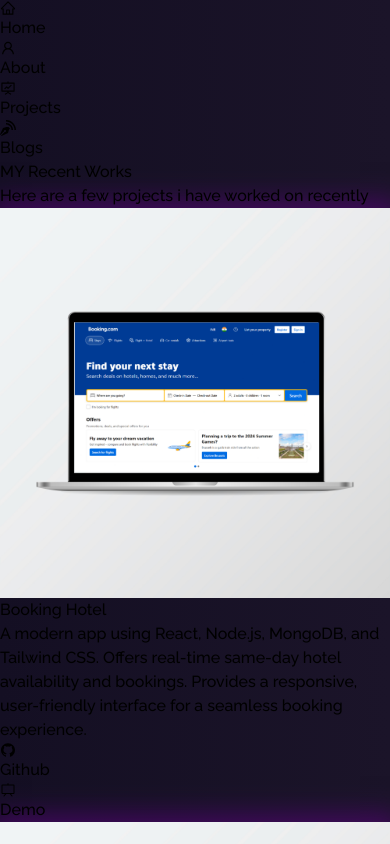
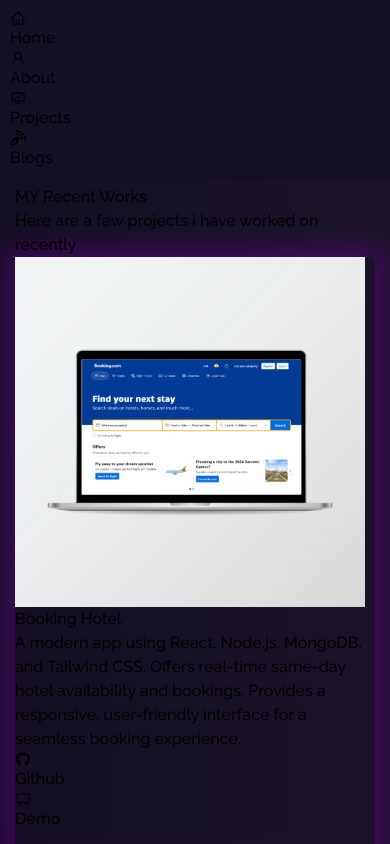
Before and after one commit to rk301999/Portfolio, a React (Vite) app: page /project in a window 390 px wide. Shown: the top 844 px of the page. Built offline with nearby package versions, Linux system fonts and the light colour scheme.

Commit message:
Made it responsive

```diff
--- a/src/components/navbar/Navbar.jsx
+++ b/src/components/navbar/Navbar.jsx
@@ -1,4 +1,4 @@
-import React from 'react'
+import React, { useState } from 'react'
 import { ImBlog } from "react-icons/im";
 import {
   AiOutlineHome,
@@ -9,15 +9,21 @@
 import { CgFileDocument } from "react-icons/cg";
 import { HiOutlineAdjustmentsHorizontal } from "react-icons/hi2";
 import { Link } from 'react-router-dom';
+import "./navbar.css";
 
 const Navbar = () => {
-
+  const [toggle,setToggle]=useState(false);
+  function toggleMenu(){
+    console.log("Ritesh");
+    let items = document.querySelector(".items")
+    let itemsList = document.querySelector(".itemsList")
+  }
   return (
     <div className="navbar flex justify-center h-[80px] ">
-      <div className="navbarcontainer w-full max-w-[1024px] flex items-center justify-center ">
-        {/* <div onclick={()=>setShowNav(!showNav)}><HiOutlineAdjustmentsHorizontal/></div> */}
-        <div className="items">
-            <ul className='flex  text-white gap-16 text-xl justify-center    '>
+      <div className="navbarcontainer  max-w-[1024px] flex items-center justify-between w-screen">
+
+        <div className="items w-full">
+            <ul className={toggle?' itemslist flex  text-white gap-16 text-xl justify-center':"itemslist flex  text-white gap-16 text-xl justify-center max-h-0"}>
                 <Link to={"/"}><li className='flex gap-2 items-center transform transition duration-500 hover:scale-125' ><AiOutlineHome/>Home</li></Link>
                 <Link to={"about"}><li  className='flex gap-2 items-center transform transition duration-500 hover:scale-125' ><AiOutlineUser/>About</li></Link>
                 <Link to={"project"}><li  className='flex gap-2 items-center transform transition duration-500 hover:scale-125'><AiOutlineFundProjectionScreen/>Projects</li></Link>
@@ -25,6 +31,9 @@
                 <a href="https://medium.com/@rk301999" target='_blank'><li  className='flex gap-2 items-center transform transition duration-500 hover:scale-125'><ImBlog/>Blogs</li></a>
             </ul>
         </div>
+        <div className='hamburger' onClick={()=>setToggle(!toggle)}>
+        <HiOutlineAdjustmentsHorizontal/>
+        </div>
       </div>
     </div>
   )
--- /dev/null
+++ b/src/components/navbar/navbar.css
@@ -0,0 +1,28 @@
+.hamburger{
+    width: 50px;
+    height: 50px;
+    color: white;
+    display: none;
+}
+@media(max-width:600px){
+
+     .items ul{
+        flex-direction: column;
+        background-color: #161025;
+        position: absolute;
+        align-items: center;
+        right: 0;
+        overflow: hidden;
+        left: 0;
+        gap: 15px;
+        padding: 10px;
+
+    }
+    .items ul li{
+        gap: 10px;
+    }
+    .hamburger{
+        display: block;
+    }
+
+}
--- a/src/pages/about/About.jsx
+++ b/src/pages/about/About.jsx
@@ -1,14 +1,14 @@
 import React, { useEffect } from 'react'
 // import Github from '../../components/github/Github'
 import { FaExternalLinkAlt } from "react-icons/fa";
-
+import "./about.css"
 
 const About = () => {
   return (
     <>
 
-    <div className='flex justify-center items-center mt-10 h-full'>
-      <div className="intro  w-full max-w-[1024px] h-[80%]">
+    <div className='mainintro flex justify-center items-center mt-10 h-full'>
+      <div className="intro  w-full max-w-[1024px] ">
         <h1 className='flex w-full justify-center text-[55px] mb-16 text-white'>About<span className="text-purple-700">&nbsp;Me</span></h1>
       <div className="main flex gap-6">
       <div className="left" style={{ flex: "1" }}>
@@ -28,10 +28,10 @@
       </div>
     </div>
     {/* <Github/> */}
-    <div className='flex items-center justify-center w-full text-[35px] mb-16 text-white'>
+    <div className='github1 flex items-center justify-center w-full text-[35px] mb-16 text-white'>
         <h1>Github <span className='text-purple-700'>Contributions</span></h1>
     </div>
-    <div className='flex  flex-col items-center justify-center w-full gap-3 text-white mb-24'>
+    <div className=' github2 flex  flex-col items-center justify-center w-full gap-3 text-white mb-24'>
     <img src="http://ghchart.rshah.org/rk301999" alt="Ritesh Github chart" className='h-[150px] '/>
     <h1 className='text-[20px]'>Made <span className='text-purple-700 '>63</span> Contributions last year</h1>
     </div>
--- /dev/null
+++ b/src/pages/about/about.css
@@ -0,0 +1,18 @@
+@media(max-width:600px){
+    .mainintro{
+       overflow: scroll;
+       margin-top: 100px;
+    }
+    .main{
+        flex-direction: column;
+        align-items: center;
+        padding: 15px;
+
+    }
+    .github1{
+        display: none;
+    }
+    .github2{
+        display: none;
+    }
+}
--- a/src/pages/home/Home.jsx
+++ b/src/pages/home/Home.jsx
@@ -11,6 +11,7 @@
 import Experience from "../../components/experience/Experience";
 import { FaExternalLinkAlt } from "react-icons/fa";
 import { Link } from "react-router-dom";
+import "./home.css"
 
 const Home = () => {
   return (
@@ -36,11 +37,12 @@
                     autoStart: true,
                     loop: true,
                     deleteSpeed: 50,
+
                   }}
                 />
               </div>
               <a
-          className=" flex w-max cursor-pointer items-center gap-5 text-2xl rounded-lg  text-white bg-purple-700 px-3 py-2 transform transition duration-500 hover:scale-110 "
+          className=" resume flex w-max cursor-pointer items-center gap-5 text-2xl rounded-lg  text-white bg-purple-700 px-3 py-2 transform transition duration-500 hover:scale-110 "
           href='https://drive.google.com/file/d/16xCfOho4dPZRv6ZXIxMJinQyCRZV-lxn/view'
           target={'_blank'}
           rel="noreferrer"
@@ -75,15 +77,15 @@
 
 
       </div>
-      <div className=" flex flex-col h-[70%] ">
+      {/* <div className=" flex flex-col h-[70%] flex-wrap">
             <div className="flex w-full justify-center text-[35px] mb-16 text-white ">
               <h1>
                 Professional <span className="text-purple-700">Skillset</span>
               </h1>
             </div>
-            <div className="flex justify-center ">
-              <div className="flex justify-between w-full max-w-[1024px] ">
-                <div className="  w-full skills grid grid-cols-1 gap-6 md:grid-cols-4 h-[10px] ">
+            <div className="flex justify-center w-screen ">
+              <div className="flex justify-between w-screen h-full max-w-[1024px] ">
+                <div className=" skillset w-full skills grid grid-cols-1 gap-6 md:grid-cols-4 h-[10px] ">
                   {skills.map((skill, index) => {
                     return (
                       <div
@@ -102,6 +104,33 @@
                   })}
                 </div>
               </div>
+            </div>
+          </div> */}
+          <div className="flex justify-center w-full">
+            <div className="mainskills max-w-[1024px] w-full ">
+            <div className="flex flex-col  gap-10 items-center py-52">
+            <h1 className="text-[35px] text-white">
+                Professional <span className="text-purple-700">Skillset</span>
+              </h1>
+              <div className=" skillset w-full skills grid  gap-6 grid-cols-4  ">
+                  {skills.map((skill, index) => {
+                    return (
+                      <div
+                        className="flex items-center space-x-1 cursor-pointer transform transition duration-500 hover:scale-90"
+                        key={`skill${index}`}
+                      >
+                        {skill.icon && (
+                          <div className="text-2xl flex">{skill.icon}</div>
+                        )}
+                        {skill.img && (
+                          <img src={skill.img} className="h-6 w-6" alt=""></img>
+                        )}
+                        <div className=" text-white">{skill.skill}</div>
+                      </div>
+                    );
+                  })}
+                </div>
+            </div>
             </div>
           </div>
 
--- /dev/null
+++ b/src/pages/home/home.css
@@ -0,0 +1,24 @@
+@media(max-width:600px){
+    .intro{
+        flex-direction: column;
+        margin-top: 130px;
+        align-items: center;
+        gap: 30px;
+
+    }
+    .left div{
+        font-size: large;
+       width: 210px;
+
+    }
+    .right{
+        width: 400px;
+        height: 400px;
+    }
+    .skillset{
+        grid-template-columns: repeat(3,110px);
+        padding-left: 25px;
+
+    }
+
+}
--- a/src/pages/project/Project.jsx
+++ b/src/pages/project/Project.jsx
@@ -1,7 +1,7 @@
 import React from 'react'
 import { project } from '../../projectsdata.jsx'
 import ProjectCards from './ProjectCards'
-
+import "./project.css"
 const Project = () => {
   return (
     <div className='main flex justify-center mt-10 mb-20' >
--- a/src/pages/project/ProjectCards.jsx
+++ b/src/pages/project/ProjectCards.jsx
@@ -3,6 +3,7 @@
     AiFillGithub,
   } from "react-icons/ai";
   import { PiPresentation } from "react-icons/pi";
+  import "./project.css"
 
 const ProjectCards = ({url,title,desc,demo,github}) => {
   return (
--- /dev/null
+++ b/src/pages/project/project.css
@@ -0,0 +1,10 @@
+@media(max-width:600px){
+    .main{
+        margin-top: 120px;
+
+    }
+    .content{
+      width: 350px;
+        height: 615px;
+    }
+}
```
